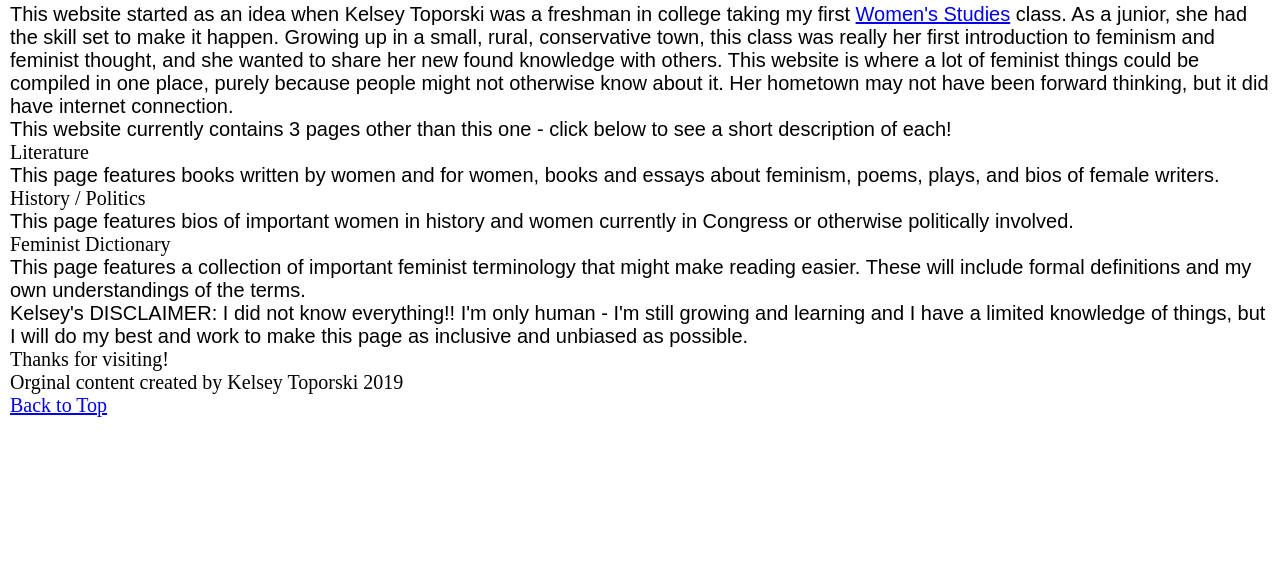
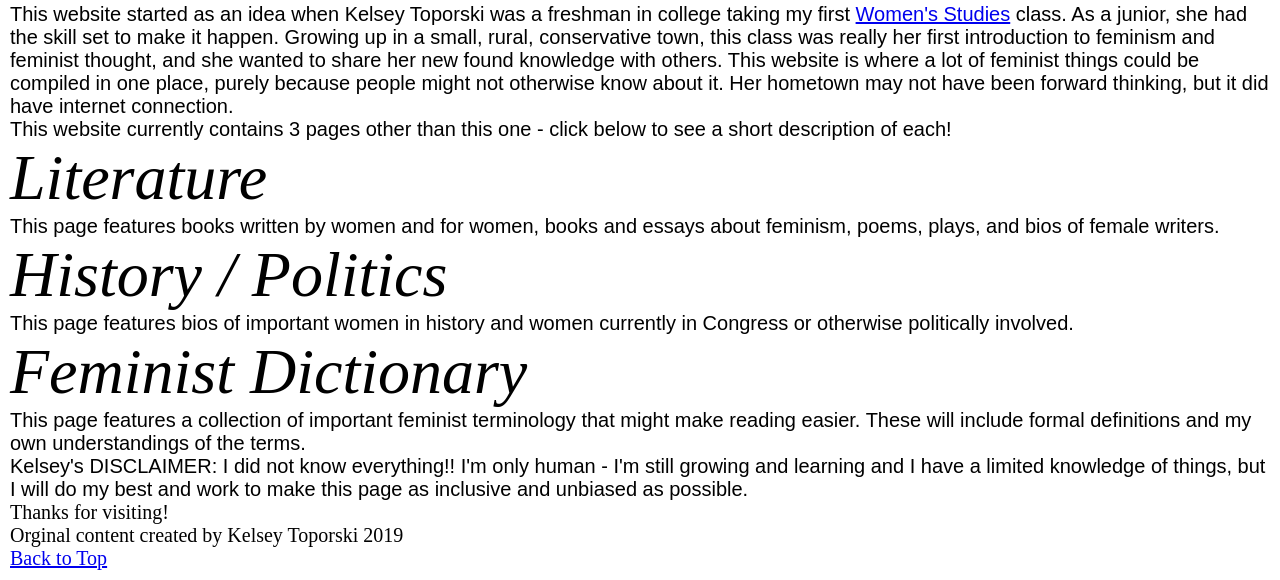
Before and after one commit to YidingMa/womensweb, a plain HTML site: page index.html in a window 1280 px wide. Shown: the part 623-1203 px from the top of the page. Before the commit the page ends 1050 px from the top, so only its background shows below. Drawn offline with Linux system fonts and the light colour scheme.

Commit message:
Update index.html

```diff
--- a/index.html
+++ b/index.html
@@ -41,19 +41,19 @@
       </p>
     </div>
 
-      Literature
+      <h2>Literature</h2>
       <div>
         <p>
           This page features books written by women and for women, books and essays about feminism, poems, plays, and bios of female writers.
         </p>
       </div>
-      History / Politics
+      <h2>History / Politics</h2>
       <div>
         <p>
           This page features bios of important women in history and women currently in Congress or otherwise politically involved.
         </p>
       </div>
-      Feminist Dictionary
+    <h2>Feminist Dictionary</h2>
       <div>
         <p>
           This page features a collection of important feminist terminology that might make reading easier. These will include formal definitions and my own understandings of the terms.
```
